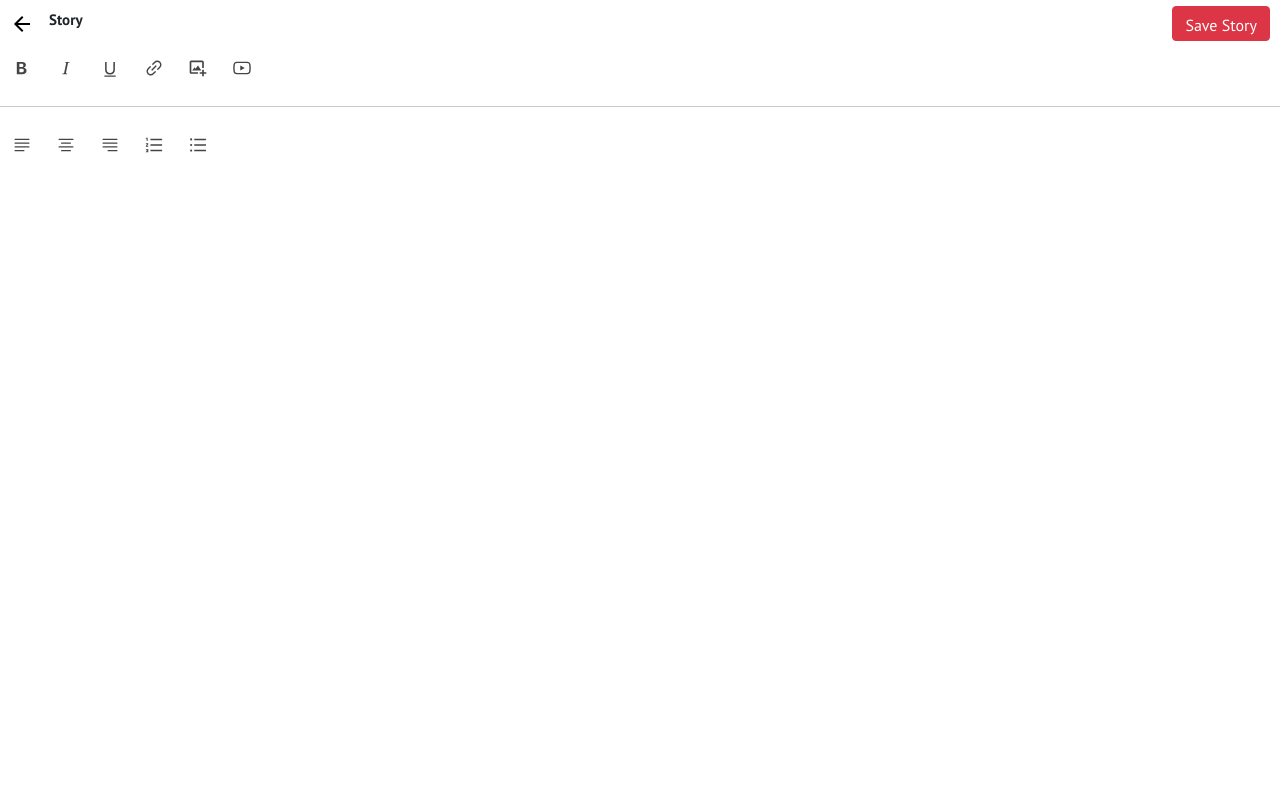
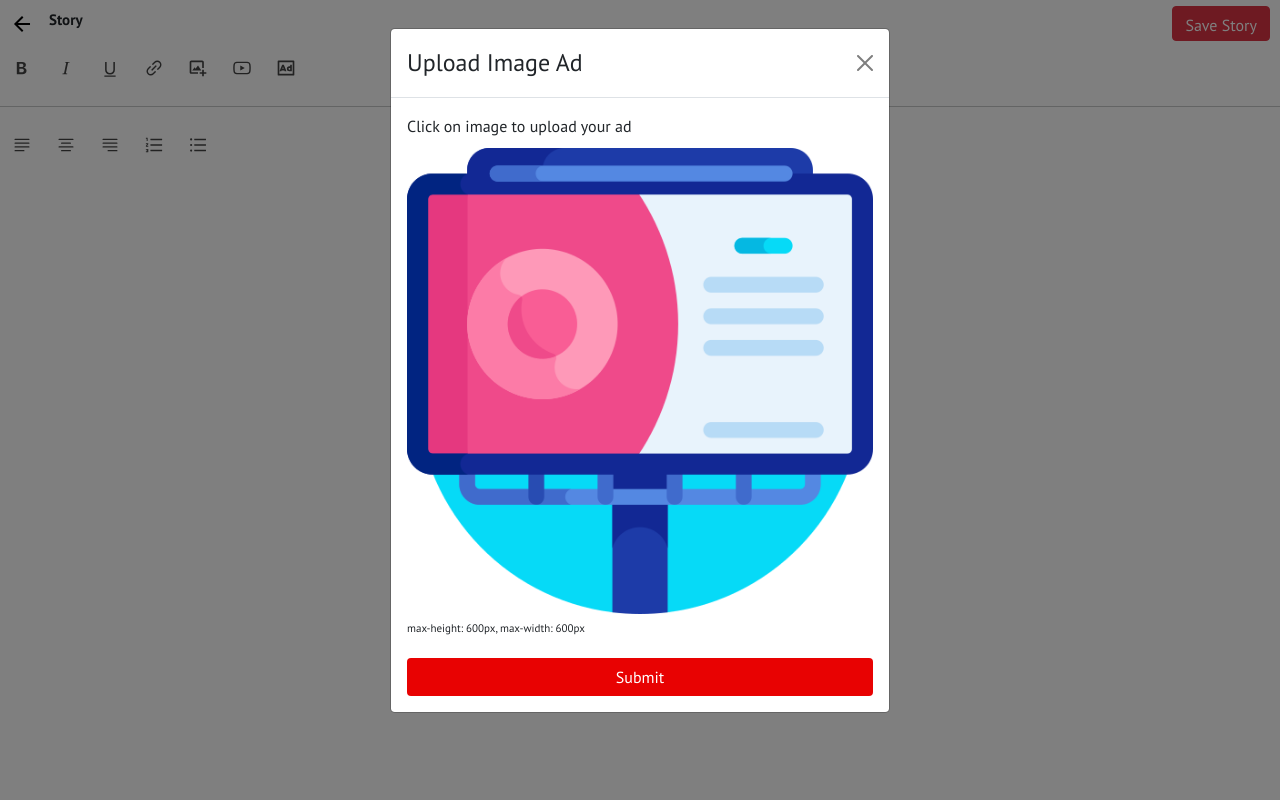
Before and after one commit to InHallTechnologies/wysiwhatyouget_next, a Next.js app: page / in a window 1280 px wide. Built offline with nearby package versions, Linux system fonts and the light colour scheme; no server answers.

Commit message:
fixed bugs and introduced ads

```diff
--- /dev/null
+++ b/components/AdsFormatSelector.component.js
@@ -0,0 +1,95 @@
+import React, { useState } from 'react';
+import Styles from '../styles/AdFormatSelector.module.css';
+import { Button } from 'react-bootstrap'
+import { firebaseDatabase, firebaseStorage } from '../backend/firebase-handler';
+import { ref, uploadBytesResumable, getDownloadURL } from 'firebase/storage';
+import { ref as databaseRef, push } from 'firebase/database'
+
+const AdFormatSelector = ({ handleImage, handleClose }) => {
+    const [selectedImage, setSelectedImage] = useState({url:"", title:''});
+    const [uploading, setUploading] = useState(false);
+    const [uploadedPercentage, setUploadedPercentage] = useState("0");
+
+
+    const handleRemove = () => {
+        setSelectedImage(_ => ({url:'', title:''}))
+    }
+
+    const handleAdUpload = () => {
+        const input = document.createElement('input');
+        input.setAttribute('type',"file");
+        input.setAttribute('accept', "image/*");
+        input.onchange = () =>{
+            if (input.files && input.files[0]){
+                let reader = new FileReader();
+                reader.onload = (e) => {
+                    var img = new Image;
+                    img.width
+                    img.onload = function() {
+                        if (img.width > 600 || img.height>600){
+                            alert("Max Width: 600px and Max Height: 600px");
+                            return;
+                        }
+                        uploadImage(input.files[0])
+                    };
+                    img.src = reader.result;
+                }
+                reader.readAsDataURL(input.files[0]);
+            }
+
+
+
+        }
+
+        input.click();
+    }
+
+    const uploadImage = (file) => {
+        const keyRef = databaseRef(firebaseDatabase, "USER_POST_IMAGE")
+        const key = push(keyRef).key
+        const storageReference = ref(firebaseStorage, `USER_ADS/${key}`);
+        const uploadTask = uploadBytesResumable(storageReference, file, {contentType:'image/*'});
+        uploadTask.on('state_changed', (snapshot) => {
+            setUploading(true);
+            const progress = (snapshot.bytesTransferred / snapshot.totalBytes) * 100;
+            setUploadedPercentage(progress.toFixed(2).toString());
+        }, err => {throw(err)}, async () => {
+
+            const url = await getDownloadURL(uploadTask.snapshot.ref);
+            setSelectedImage({url, title:'Ads'});
+            setUploading(false)
+        })
+    }
+
+    return(
+        <div className={Styles.container}>
+
+            {
+                uploading
+                ?
+                <div className={Styles.uploadedPercentage}>
+                    <span>{uploadedPercentage}% Uploaded</span>
+                </div>
+                :
+                !selectedImage.url
+                ?
+                <div>
+                    <span>Click on image to upload your ad</span>
+                    <img onClick={handleAdUpload} className={Styles.adPlaceHolder} src='/billboard.png' alt="Upload Ad" />
+                    <span className={Styles.adsHint}>max-height: 600px, max-width: 600px</span>
+                </div>
+                :
+                <div className={Styles.adContainer}>
+                    <img className={Styles.adPlaceHolder} src={selectedImage.url} alt="Uploaded Ad" />
+                    <span onClick={handleRemove} className={Styles.removeImageLabel}>Remove Image</span>
+                </div>
+
+
+            }
+
+            <Button onClick={() => {handleImage(selectedImage.url, selectedImage.title);handleClose();}} style={{backgroundColor:'#E80202', color:"white", width:'100%', marginTop:20}} variant="Primary">Submit</Button>
+        </div>
+    )
+}
+
+export default AdFormatSelector;
--- /dev/null
+++ b/components/AdsSelector.component.js
@@ -0,0 +1,39 @@
+import React, { useState } from "react";
+import Styles from "../styles/LinkModal.module.css";
+import "bootstrap/dist/css/bootstrap.min.css";
+import Modal from "react-bootstrap/Modal";
+
+import ImageSelector from "./ImageSelector.component";
+import AdFormatSelector from "./AdsFormatSelector.component";
+
+const ImageModal = ({ icon, handleImage }) => {
+    const [showModal, setShowModal] = useState(true);
+    const [link, setLink] = useState("");
+
+    const handleClose = () => {
+        setShowModal(false);
+    };
+
+    const handleOpen = () => {
+        setShowModal(true);
+    };
+
+
+
+    return (
+        <div>
+            <div onClick={handleOpen}>{icon}</div>
+            <Modal show={showModal} onHide={handleClose}>
+                <Modal.Header closeButton>
+                    <Modal.Title>Upload Image Ad</Modal.Title>
+                </Modal.Header>
+                <Modal.Body>
+
+                    <AdFormatSelector handleImage={handleImage} handleClose={handleClose} />
+                </Modal.Body>
+            </Modal>
+        </div>
+    );
+};
+
+export default ImageModal;
--- a/components/ImageSelector.component.js
+++ b/components/ImageSelector.component.js
@@ -1,6 +1,6 @@
 import React, { useEffect, useState } from "react";
 import { firebaseDatabase, firebaseStorage } from "../backend/firebase-handler";
-import { ref, get } from "firebase/database";
+import { ref, get, push } from "firebase/database";
 import Styles from "../styles/ImageSelector.module.css";
 import { ref as storageRef, uploadBytesResumable, getDownloadURL } from 'firebase/storage';
 import ImageList from "./ImageList.component";
@@ -41,9 +41,12 @@ const ImageSelector = ({ handleImage, handleClose }) => {
     const uploadImage = () => {
         const input = document.createElement('input');
         input.type = 'file';
+        const keyRef = ref(firebaseDatabase,"USER_POST_IMAGE")
+        const key = push(keyRef).key
+
         input.onchange = (event) => {
             const file = event.target.files[0];
-            const reference = storageRef(firebaseStorage,"USER_POST_IMAGE/testId");
+            const reference = storageRef(firebaseStorage,`USER_POST_IMAGE/UPLOADED/testId/${key}`);
             const uploadTask = uploadBytesResumable(reference, file, { contentType:'image/*'});
             uploadTask.on('state_changed', (snapshot) => {
                 setUploading(true);
--- a/components/RichTextEditor.component.js
+++ b/components/RichTextEditor.component.js
@@ -3,11 +3,13 @@ import Styles from '../styles/RichText.module.css';
 import { BsTypeBold, BsTypeItalic, BsJustifyLeft, BsJustify, BsJustifyRight, BsTextCenter, BsCodeSlash, BsTypeUnderline } from 'react-icons/bs';
 import { IoMdArrowBack } from 'react-icons/io';
 import { AiOutlineOrderedList, AiOutlineUnorderedList, AiOutlineLink, AiOutlineYoutube } from 'react-icons/ai';
+import { RiAdvertisementLine } from 'react-icons/ri';
 import { BiImageAdd } from 'react-icons/bi';
 import LinkModal from './LinkModal.component';
 import ImageModal from './ImageModal.component';
 import { Button } from 'react-bootstrap'
 import YoutubeSelector from './YouTubeSelector.component';
+import AdsSelector from './AdsSelector.component';
 
 
 const RichTextEditor = () => {
@@ -101,6 +103,7 @@ const RichTextEditor = () => {
                         <LinkModal handleLink={handleLink} icon={<AiOutlineLink data-cmd="createLink" size={24} color='#444' className={Styles.editorControl}  />} />
                         <ImageModal handleImage={handleImage}  icon={<BiImageAdd data-cmd="createLink" size={24} color='#444' className={Styles.editorControl}  />} />
                         <YoutubeSelector  handleYoutube={handleYoutube}  icon={<AiOutlineYoutube data-cmd="createLink" size={24} color='#444' className={Styles.editorControl}  />}/>
+                        <AdsSelector handleImage={handleImage} icon={<RiAdvertisementLine data-cmd="createLink" size={24} color='#444' className={Styles.editorControl}  />}  />
                     </div>
                     <hr />
 
--- /dev/null
+++ b/styles/AdFormatSelector.module.css
@@ -0,0 +1,34 @@
+.container{
+    display: flex;
+    align-items: center;
+    flex-direction: column;
+}
+.adPlaceHolder {
+    width: 100%;
+    margin: 0 auto;
+    margin-top: 10px;
+}
+.adsHint {
+    font-size: 11px;
+    margin-top: 20px;
+}
+
+.uploadedPercentage {
+    padding: 50px;
+}
+
+.uploadedPercentage span {
+    font-size: 12px;
+}
+
+.adContainer {
+    display: flex;
+    flex-direction: column;
+}
+
+.removeImageLabel {
+    margin-left: auto;
+    font-weight: bold;
+    margin-top: 5px;
+    color: #E80202;
+}
```
Also changed, not shown: public/billboard.png (added).
